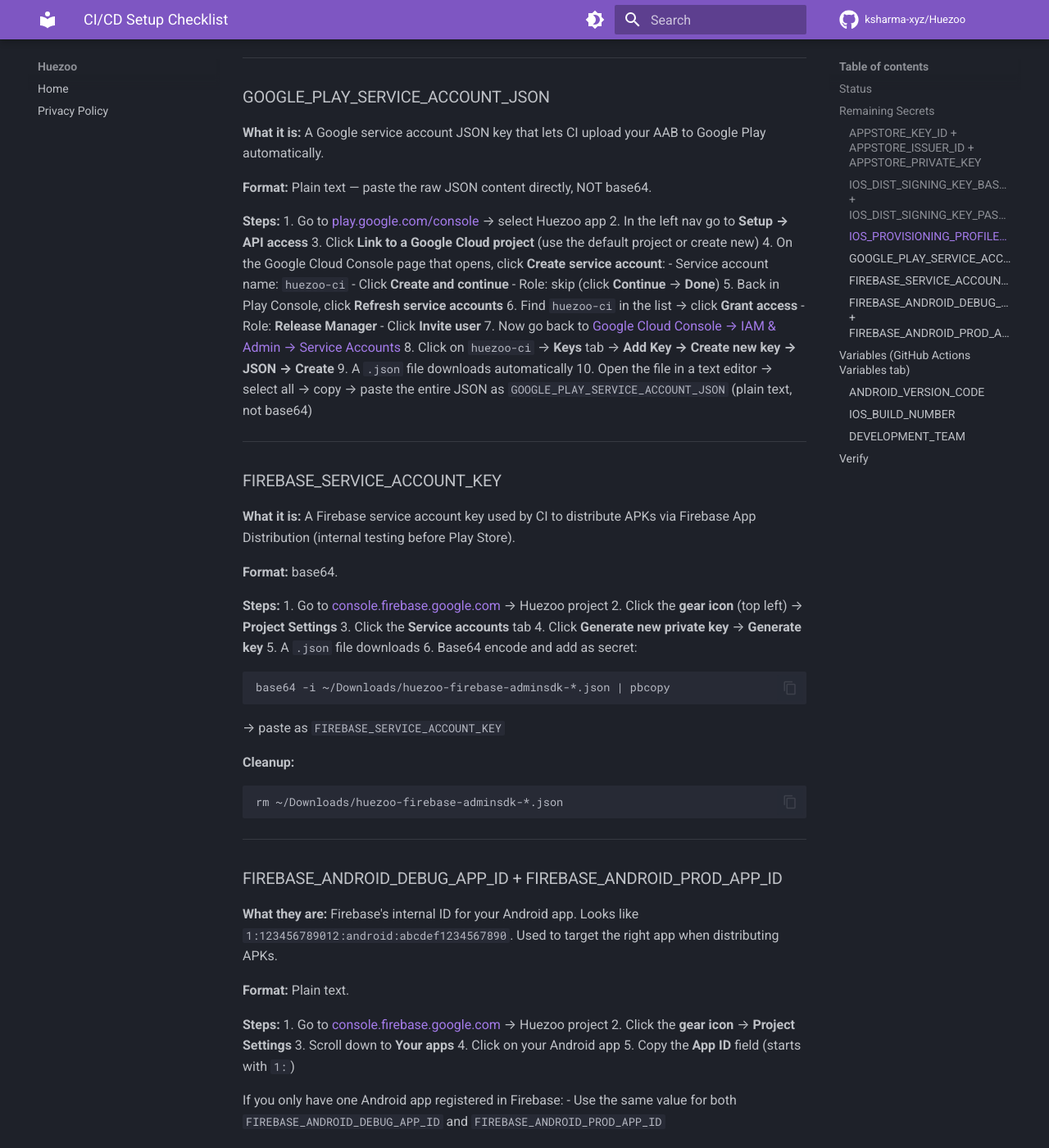
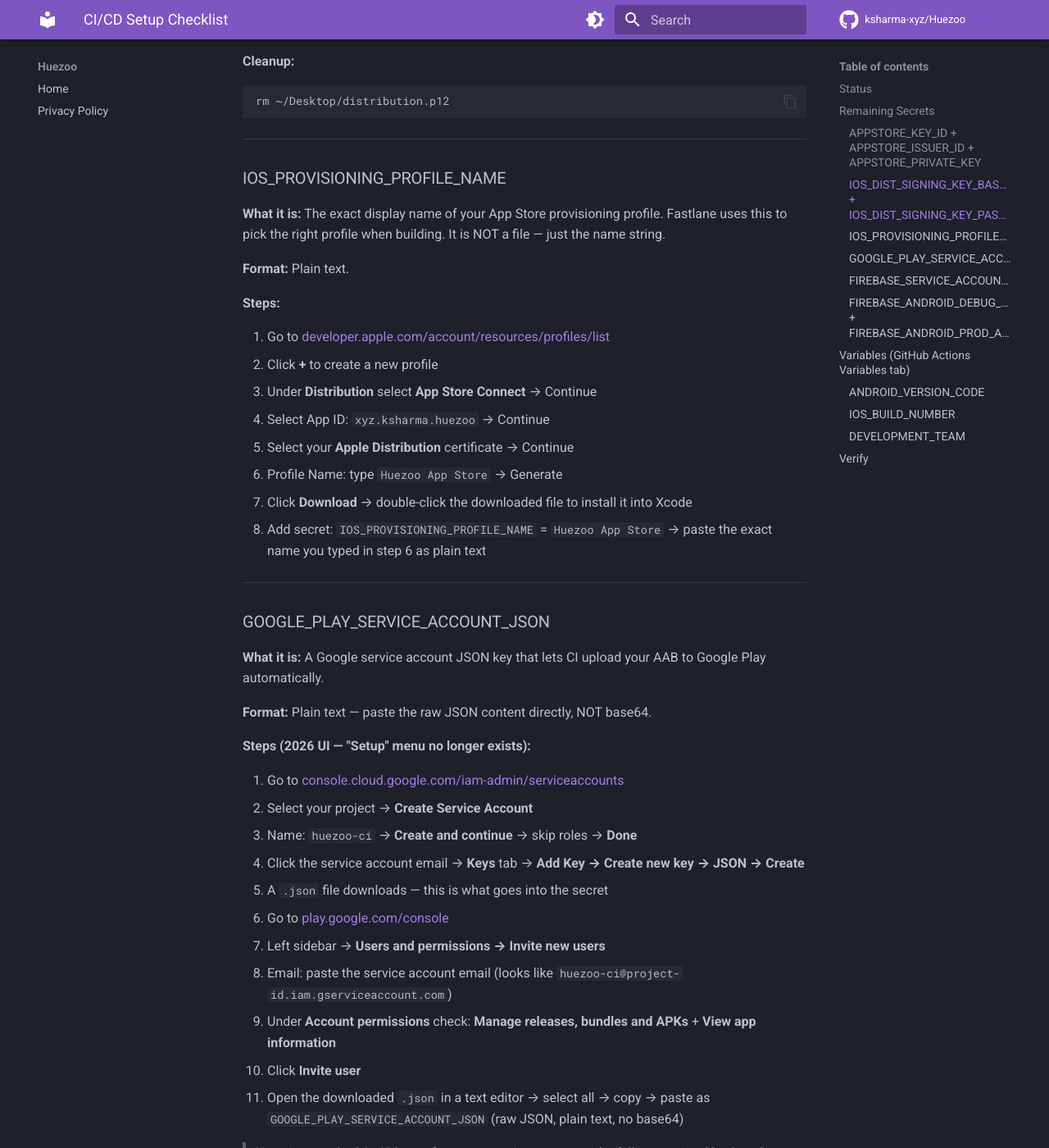
Before and after one commit to ksharma-xyz/HueZoo, an MkDocs documentation site: the page built from docs/ci_cd/CI_SETUP_CHECKLIST.md, in a window 1280 px wide and 1400 px high, scrolled down 3160 px. Shown: the whole window at 82% size. Built offline with MkDocs 1.6.1 and Material for MkDocs 9.7.7, drawn with Linux system fonts in a browser that asks for light colours; comment, search, counter and statistics services are not loaded; some of the changed text lies outside the part shown.

Commit message:
docs(ci): update Google Play service account steps for 2026 UI
The Setup → API access menu no longer exists. Updated to use the
Users and permissions → Invite new users flow via Google Cloud Console.

Co-Authored-By: Claude Sonnet 4.6 <noreply@anthropic.com>

````diff
--- a/docs/ci_cd/CI_SETUP_CHECKLIST.md
+++ b/docs/ci_cd/CI_SETUP_CHECKLIST.md
@@ -1,35 +1,36 @@
 # CI/CD Setup Checklist
 
-All secrets → **github.com/ksharma-xyz/HueZoo → Settings → Secrets and variables → Actions → Secrets tab**
+All secrets → **github.com/ksharma-xyz/HueZoo → Settings → Secrets and variables → Actions → Secrets
+tab**
 All variables → **same page → Variables tab**
 
 ---
 
 ## Status
 
-| Secret / Variable | Format | Status |
-|---|---|---|
-| `ANDROID_KEYSTORE_FILE` | base64 | ✅ Done |
-| `ANDROID_KEYSTORE_PASSWORD` | plain text | ✅ Done |
-| `ANDROID_KEY_ALIAS` | plain text | ✅ Done |
-| `ANDROID_KEY_PASSWORD` | plain text | ✅ Done |
-| `FIREBASE_GOOGLE_SERVICES_JSON_DEBUG` | base64 | ✅ Done |
-| `FIREBASE_GOOGLE_SERVICES_JSON_RELEASE` | base64 | ✅ Done |
-| `FIREBASE_IOS_GOOGLE_INFO` | base64 | ✅ Done |
-| `PAT_HUEZOO_GITHUB` | plain text | ✅ Done |
-| `APPSTORE_KEY_ID` | plain text | ⬜ |
-| `APPSTORE_ISSUER_ID` | plain text | ⬜ |
-| `APPSTORE_PRIVATE_KEY` | plain text (raw .p8) | ⬜ |
-| `IOS_DIST_SIGNING_KEY_BASE64` | base64 | ⬜ |
-| `IOS_DIST_SIGNING_KEY_PASSWORD` | plain text | ⬜ |
-| `IOS_PROVISIONING_PROFILE_NAME` | plain text | ⬜ |
-| `GOOGLE_PLAY_SERVICE_ACCOUNT_JSON` | plain text (raw JSON) | ⬜ |
-| `FIREBASE_SERVICE_ACCOUNT_KEY` | base64 | ⬜ |
-| `FIREBASE_ANDROID_DEBUG_APP_ID` | plain text | ⬜ |
-| `FIREBASE_ANDROID_PROD_APP_ID` | plain text | ⬜ |
-| `ANDROID_VERSION_CODE` (variable) | plain text | ⬜ |
-| `IOS_BUILD_NUMBER` (variable) | plain text | ⬜ |
-| `DEVELOPMENT_TEAM` (variable) | plain text | ⬜ |
+| Secret / Variable                       | Format                | Status |
+|-----------------------------------------|-----------------------|--------|
+| `ANDROID_KEYSTORE_FILE`                 | base64                | ✅ Done |
+| `ANDROID_KEYSTORE_PASSWORD`             | plain text            | ✅ Done |
+| `ANDROID_KEY_ALIAS`                     | plain text            | ✅ Done |
+| `ANDROID_KEY_PASSWORD`                  | plain text            | ✅ Done |
+| `FIREBASE_GOOGLE_SERVICES_JSON_DEBUG`   | base64                | ✅ Done |
+| `FIREBASE_GOOGLE_SERVICES_JSON_RELEASE` | base64                | ✅ Done |
+| `FIREBASE_IOS_GOOGLE_INFO`              | base64                | ✅ Done |
+| `PAT_HUEZOO_GITHUB`                     | plain text            | ✅ Done |
+| `APPSTORE_KEY_ID`                       | plain text            | ⬜      |
+| `APPSTORE_ISSUER_ID`                    | plain text            | ⬜      |
+| `APPSTORE_PRIVATE_KEY`                  | plain text (raw .p8)  | ⬜      |
+| `IOS_DIST_SIGNING_KEY_BASE64`           | base64                | ⬜      |
+| `IOS_DIST_SIGNING_KEY_PASSWORD`         | plain text            | ⬜      |
+| `IOS_PROVISIONING_PROFILE_NAME`         | plain text            | ⬜      |
+| `GOOGLE_PLAY_SERVICE_ACCOUNT_JSON`      | plain text (raw JSON) | ⬜      |
+| `FIREBASE_SERVICE_ACCOUNT_KEY`          | base64                | ⬜      |
+| `FIREBASE_ANDROID_DEBUG_APP_ID`         | plain text            | ⬜      |
+| `FIREBASE_ANDROID_PROD_APP_ID`          | plain text            | ⬜      |
+| `ANDROID_VERSION_CODE` (variable)       | plain text            | ⬜      |
+| `IOS_BUILD_NUMBER` (variable)           | plain text            | ⬜      |
+| `DEVELOPMENT_TEAM` (variable)           | plain text            | ⬜      |
 
 ---
 
@@ -39,19 +40,21 @@ All variables → **same page → Variables tab**
 
 ### APPSTORE_KEY_ID + APPSTORE_ISSUER_ID + APPSTORE_PRIVATE_KEY
 
-**What they are:** Three values from a single API key in App Store Connect. Used by Fastlane to upload builds to TestFlight automatically — no 2FA, no password needed.
+**What they are:** Three values from a single API key in App Store Connect. Used by Fastlane to
+upload builds to TestFlight automatically — no 2FA, no password needed.
 
 **Format:** All three are plain text — paste as-is, no base64.
 
 **Steps:**
+
 1. Open [appstoreconnect.apple.com](https://appstoreconnect.apple.com)
 2. Click your name (top right) → **Users and Access**
 3. Click the **Integrations** tab in the top nav
 4. Click **App Store Connect API** in the left sidebar
 5. Click the **+** button to create a new key:
-   - Name: `Huezoo CI`
-   - Access: **App Manager**
-   - Click **Generate**
+    - Name: `Huezoo CI`
+    - Access: **App Manager**
+    - Click **Generate**
 6. You now see a row with **Key ID** and **Issuer ID** at the top of the page — copy both
 7. Click **Download API Key** — downloads a file named `AuthKey_XXXXXXXXXX.p8`
    > ⚠️ You can only download this file **once**. Store it safely.
@@ -73,33 +76,40 @@ All variables → **same page → Variables tab**
 
 ### IOS_DIST_SIGNING_KEY_BASE64 + IOS_DIST_SIGNING_KEY_PASSWORD
 
-**What they are:** Your Apple Distribution certificate exported as a `.p12` file — used by CI to code-sign the iOS app.
+**What they are:** Your Apple Distribution certificate exported as a `.p12` file — used by CI to
+code-sign the iOS app.
 
 **Format:** `IOS_DIST_SIGNING_KEY_BASE64` = base64. `IOS_DIST_SIGNING_KEY_PASSWORD` = plain text.
 
 **Step 1 — Check if you have a Distribution certificate:**
+
 1. Open **Xcode → Settings (⌘,) → Accounts**
 2. Select your Apple ID → click **Manage Certificates**
 3. Look for **Apple Distribution: Karan Sharma**
 4. If it's not there: click **+** at the bottom left → **Apple Distribution** → Xcode creates it
 
 **Step 2 — Export from Keychain:**
+
 1. Open **Keychain Access** (search in Spotlight)
 2. In the left sidebar select **My Certificates**
-3. Find **Apple Distribution: Karan Sharma** (should have a triangle to expand it showing a private key underneath)
+3. Find **Apple Distribution: Karan Sharma** (should have a triangle to expand it showing a private
+   key underneath)
 4. Right-click on it → **Export "Apple Distribution: Karan Sharma..."**
 5. Save as `distribution.p12` to your Desktop
 6. Set a strong password when prompted — **write it down**, you need it for the next secret
 
 **Step 3 — Add the secrets:**
+
 ```bash
 base64 -i ~/Desktop/distribution.p12 | pbcopy
 ```
+
 → paste as `IOS_DIST_SIGNING_KEY_BASE64`
 
 → `IOS_DIST_SIGNING_KEY_PASSWORD` = the password you set in step 6 (plain text)
 
 **Cleanup:**
+
 ```bash
 rm ~/Desktop/distribution.p12
 ```
@@ -108,12 +118,15 @@ rm ~/Desktop/distribution.p12
 
 ### IOS_PROVISIONING_PROFILE_NAME
 
-**What it is:** The exact display name of your App Store provisioning profile. Fastlane uses this to pick the right profile when building. It is NOT a file — just the name string.
+**What it is:** The exact display name of your App Store provisioning profile. Fastlane uses this to
+pick the right profile when building. It is NOT a file — just the name string.
 
 **Format:** Plain text.
 
 **Steps:**
-1. Go to [developer.apple.com/account/resources/profiles/list](https://developer.apple.com/account/resources/profiles/list)
+
+1. Go
+   to [developer.apple.com/account/resources/profiles/list](https://developer.apple.com/account/resources/profiles/list)
 2. Click **+** to create a new profile
 3. Under **Distribution** select **App Store Connect** → Continue
 4. Select App ID: `xyz.ksharma.huezoo` → Continue
@@ -127,49 +140,54 @@ rm ~/Desktop/distribution.p12
 
 ### GOOGLE_PLAY_SERVICE_ACCOUNT_JSON
 
-**What it is:** A Google service account JSON key that lets CI upload your AAB to Google Play automatically.
+**What it is:** A Google service account JSON key that lets CI upload your AAB to Google Play
+automatically.
 
 **Format:** Plain text — paste the raw JSON content directly, NOT base64.
 
-**Steps:**
-1. Go to [play.google.com/console](https://play.google.com/console) → select Huezoo app
-2. In the left nav go to **Setup → API access**
-3. Click **Link to a Google Cloud project** (use the default project or create new)
-4. On the Google Cloud Console page that opens, click **Create service account**:
-   - Service account name: `huezoo-ci`
-   - Click **Create and continue**
-   - Role: skip (click **Continue** → **Done**)
-5. Back in Play Console, click **Refresh service accounts**
-6. Find `huezoo-ci` in the list → click **Grant access**
-   - Role: **Release Manager**
+**Steps (2026 UI — "Setup" menu no longer exists):**
+
+1. Go to [console.cloud.google.com/iam-admin/serviceaccounts](https://console.cloud.google.com/iam-admin/serviceaccounts)
+2. Select your project → **Create Service Account**
+   - Name: `huezoo-ci` → **Create and continue** → skip roles → **Done**
+3. Click the service account email → **Keys** tab → **Add Key → Create new key → JSON → Create**
+   - A `.json` file downloads — this is what goes into the secret
+4. Go to [play.google.com/console](https://play.google.com/console)
+5. Left sidebar → **Users and permissions → Invite new users**
+   - Email: paste the service account email (looks like `huezoo-ci@project-id.iam.gserviceaccount.com`)
+   - Under **Account permissions** check: **Manage releases, bundles and APKs** + **View app information**
    - Click **Invite user**
-7. Now go back to [Google Cloud Console → IAM & Admin → Service Accounts](https://console.cloud.google.com/iam-admin/serviceaccounts)
-8. Click on `huezoo-ci` → **Keys** tab → **Add Key → Create new key → JSON → Create**
-9. A `.json` file downloads automatically
-10. Open the file in a text editor → select all → copy
-    → paste the entire JSON as `GOOGLE_PLAY_SERVICE_ACCOUNT_JSON` (plain text, not base64)
+6. Open the downloaded `.json` in a text editor → select all → copy
+   → paste as `GOOGLE_PLAY_SERVICE_ACCOUNT_JSON` (raw JSON, plain text, no base64)
+
+> Note: it can take 24–48 hours for a new service account to be fully recognised by Google Play's backend.
 
 ---
 
 ### FIREBASE_SERVICE_ACCOUNT_KEY
 
-**What it is:** A Firebase service account key used by CI to distribute APKs via Firebase App Distribution (internal testing before Play Store).
+**What it is:** A Firebase service account key used by CI to distribute APKs via Firebase App
+Distribution (internal testing before Play Store).
 
 **Format:** base64.
 
 **Steps:**
+
 1. Go to [console.firebase.google.com](https://console.firebase.google.com) → Huezoo project
 2. Click the **gear icon** (top left) → **Project Settings**
 3. Click the **Service accounts** tab
 4. Click **Generate new private key** → **Generate key**
 5. A `.json` file downloads
 6. Base64 encode and add as secret:
+
 ```bash
 base64 -i ~/Downloads/huezoo-firebase-adminsdk-*.json | pbcopy
 ```
+
 → paste as `FIREBASE_SERVICE_ACCOUNT_KEY`
 
 **Cleanup:**
+
 ```bash
 rm ~/Downloads/huezoo-firebase-adminsdk-*.json
 ```
@@ -178,11 +196,13 @@ rm ~/Downloads/huezoo-firebase-adminsdk-*.json
 
 ### FIREBASE_ANDROID_DEBUG_APP_ID + FIREBASE_ANDROID_PROD_APP_ID
 
-**What they are:** Firebase's internal ID for your Android app. Looks like `1:123456789012:android:abcdef1234567890`. Used to target the right app when distributing APKs.
+**What they are:** Firebase's internal ID for your Android app. Looks like
+`1:123456789012:android:abcdef1234567890`. Used to target the right app when distributing APKs.
 
 **Format:** Plain text.
 
 **Steps:**
+
 1. Go to [console.firebase.google.com](https://console.firebase.google.com) → Huezoo project
 2. Click the **gear icon** → **Project Settings**
 3. Scroll down to **Your apps**
@@ -190,9 +210,11 @@ rm ~/Downloads/huezoo-firebase-adminsdk-*.json
 5. Copy the **App ID** field (starts with `1:`)
 
 If you only have one Android app registered in Firebase:
+
 - Use the same value for both `FIREBASE_ANDROID_DEBUG_APP_ID` and `FIREBASE_ANDROID_PROD_APP_ID`
 
 If you want separate debug/release tracking (optional):
+
 - Register a second Android app in Firebase with package name `xyz.ksharma.huezoo.debug`
 - Use that App ID for `FIREBASE_ANDROID_DEBUG_APP_ID`
 
@@ -200,21 +222,27 @@ If you want separate debug/release tracking (optional):
 
 ## Variables (GitHub Actions Variables tab)
 
-These are not secrets — they are visible plain text values that the workflow reads and updates automatically.
+These are not secrets — they are visible plain text values that the workflow reads and updates
+automatically.
 
 Go to: **Settings → Secrets and variables → Actions → Variables tab → New repository variable**
 
 ### ANDROID_VERSION_CODE
+
 - Value: `1`
-- The CI increments this automatically on every Play Store release build so you never need to touch it manually.
+- The CI increments this automatically on every Play Store release build so you never need to touch
+  it manually.
 
 ### IOS_BUILD_NUMBER
+
 - Value: `1`
 - The CI increments this automatically on every TestFlight upload.
 
 ### DEVELOPMENT_TEAM
+
 - Value: your Apple Developer Team ID
-- Where to find it: [developer.apple.com](https://developer.apple.com) → Account → **Membership details** → copy the **Team ID** (10 characters)
+- Where to find it: [developer.apple.com](https://developer.apple.com) → Account → **Membership
+  details** → copy the **Team ID** (10 characters)
 - Do NOT put this value in any committed file — Variables tab only.
 
 ---
@@ -223,6 +251,7 @@ Go to: **Settings → Secrets and variables → Actions → Variables tab → Ne
 
 Once all secrets and variables are set:
 
-1. Push any commit to `main` → confirm **Huezoo App CI** workflow passes (Detekt + Android debug + iOS build)
+1. Push any commit to `main` → confirm **Huezoo App CI** workflow passes (Detekt + Android debug +
+   iOS build)
 2. Manually trigger **Distribute TestFlight** to validate iOS signing end-to-end
 3. Run **1. Cut Release Branch** when ready to ship v1.0
````
